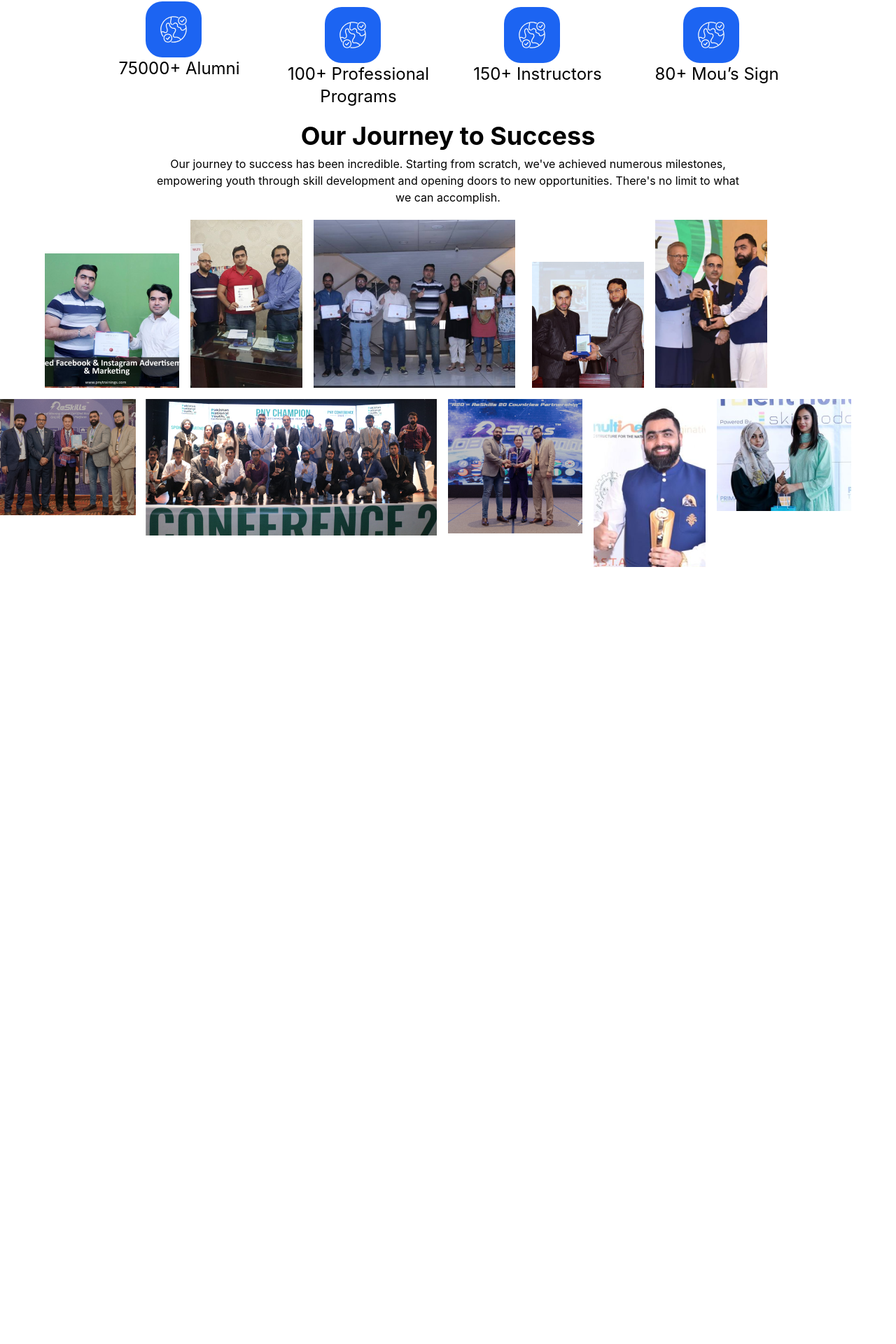
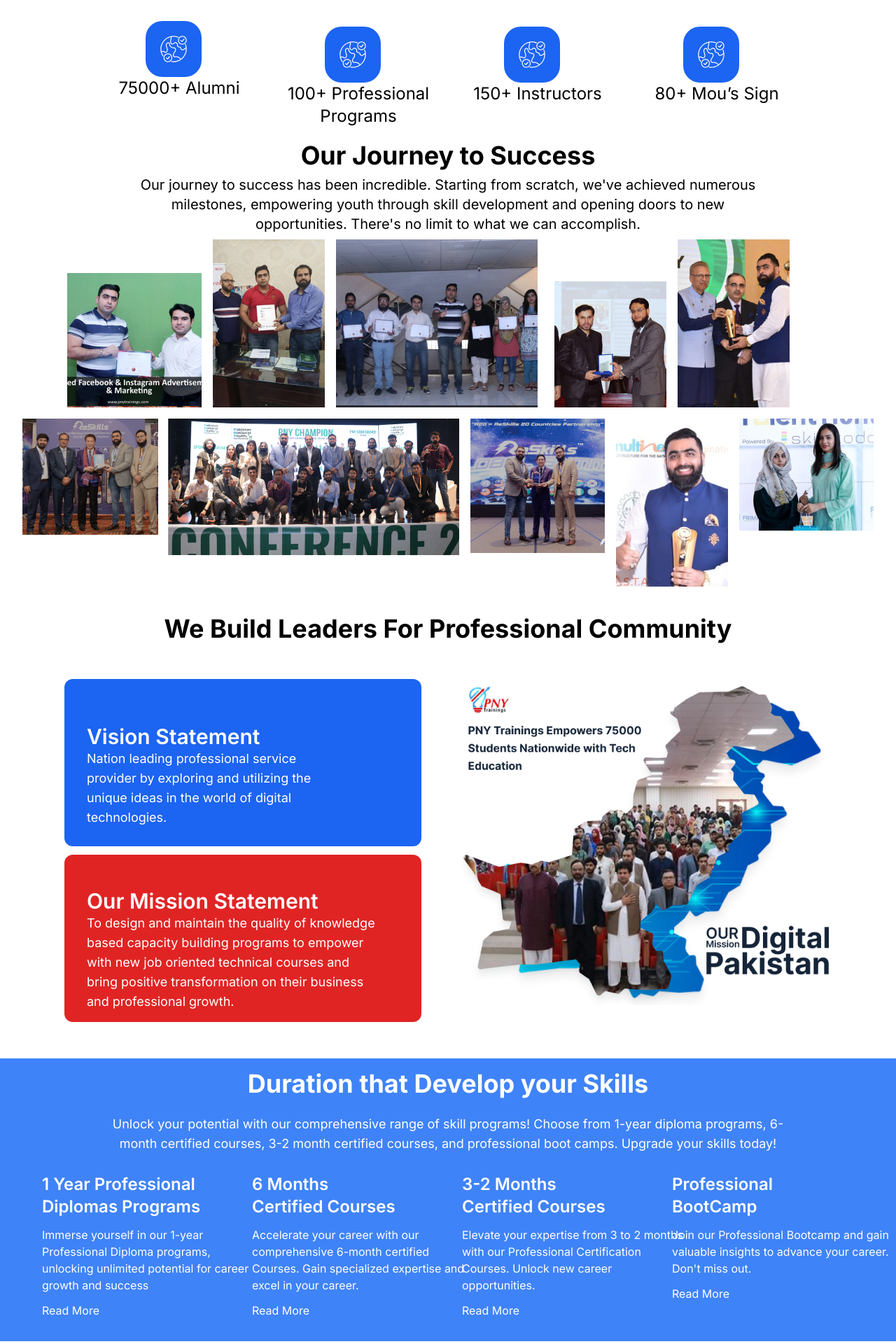
Before and after one commit to rahilazhar12/PNY, a React (Create React App) app: page / in a window 1280 px wide. Shown: the part 840-2760 px from the top of the page at 70% size. Before the commit the page ends 1650 px from the top, so only its background shows below. Built offline with nearby package versions, Linux system fonts and the light colour scheme.

Commit message:
second commit

```diff
--- a/public/index.html
+++ b/public/index.html
@@ -21,6 +21,27 @@
       rel="stylesheet"
       href="https://cdn.jsdelivr.net/npm/bootstrap-icons@1.10.5/font/bootstrap-icons.css"
     />
+    <link
+    href="https://fonts.googleapis.com/css2?family=Inter:wght@200;300;400;500;600;700&display=swap"
+    rel="stylesheet"
+  />
+  <link
+    href="https://fonts.googleapis.com/css2?family=Inter:wght@200;300;400;500;600;700&display=swap"
+    rel="stylesheet"
+  />
+  <link
+    href="https://fonts.googleapis.com/css2?family=Inter:wght@600&family=Manrope:wght@600&display=swap"
+    rel="stylesheet"
+  />
+
+  <link
+    href="https://fonts.googleapis.com/css2?family=Inter:wght@600&family=Manrope:wght@200&family=Poppins:wght@600&display=swap"
+    rel="stylesheet"
+  />
+  <link
+    rel="stylesheet"
+    href="https://cdnjs.cloudflare.com/ajax/libs/font-awesome/4.7.0/css/font-awesome.min.css"
+  />
     <!--
       manifest.json provides metadata used when your web app is installed on a
       user's mobile device or desktop. See https://developers.google.com/web/fundamentals/web-app-manifest/
--- a/src/Screens/Home.js
+++ b/src/Screens/Home.js
@@ -4,6 +4,8 @@ import mainimage from '../Assets/images/responsive.png'
 import Carousal from '../Components/Carousal'
 import logo1 from '../Assets/images/logo1.svg'
 import newgroup from '../Assets/images/newgroup.png'
+import map from '../Assets/images/noun-pakistan-264183 1.png'
+import icon from '../Assets/images/Featured icon.svg'
 
 const Home = () => {
   return (
@@ -34,7 +36,7 @@ const Home = () => {
       <section>
         <div className="grid grid-cols-12 lg:grid-cols-12 max-sm:grid-cols-6">
           <div className="column1 max-sm:order-1 p-10 lg:col-span-7 md:col-span-7  max-sm:col-span-6">
-            <div className='text-3xl font-Inter fon-medium max-sm:text-center'><span className='text-[#F10900] font-Inter fon-medium'>PNY</span> Trainings</div>
+            <div className='text-3xl font-Inter fon-medium max-sm:text-center font-bold'><span className='text-[#F10900]'>PNY</span> Trainings</div>
             <div className='font-Inter lg:text-6xl lg:w-[535px] lg:font-bold max-sm:text-center max-sm:font-bold max-sm:text-3xl'>Pakistan <span className='text-[#F10900]'>No.1</span>  IT Training Institute</div>
             <div className='font-Inter lg:w-[520px] lg:text-xl lg:mt-6 max-sm:text-center'>Certified Courses with Money Making Skills!
               Empower Yourself with Practical Skills that Open Doors
@@ -66,49 +68,49 @@ const Home = () => {
           <p className='text-center font-bold lg:text-4xl max-sm:text-2xl max-sm:p-2'>Accelerate Your Career with PNY Training Institute's</p>
         </div>
         <div className="subaccel lg:flex lg:justify-center">
-          <p className='text-center lg:text-[18.5px] lg:w-[992px] max-sm:text-base p-1'>PNY Trainings Pakistan is the leading IT training institute, offering 100+ courses through online and physical classes. We provide internship opportunities and have a dedicated job cell to help you jumpstart your career</p>
+          <p className='text-center text-xl lg:w-[992px] max-sm:text-base p-1'>PNY Trainings Pakistan is the leading IT training institute, offering 100+ courses through online and physical classes. We provide internship opportunities and have a dedicated job cell to help you jumpstart your career</p>
         </div>
       </section>
       {/* -------------------------------------------------------- */}
-      <section className='grid grid-cols-12 max-sm:ml-12'>
+      <section className='grid grid-cols-12 max-sm:ml-12 max-sm:mr-12'>
         <div className='lg:col-span-12  md:space-y-2 md:col-span-6  max-sm:space-y-2 max-sm:col-span-6 p-4 lg:flex  justify-center'>
           <div class="mainbox">
-            <div class="roundedboxblue  max-sm:w-16 max-sm:h-16  lg:w-20 lg:h-20 p-5 rounded-3xl bg-blue-600 flex justify-center lg:ml-20 ">
+            <div class="roundedboxblue max-sm:ml-10  max-sm:w-16 max-sm:h-16  lg:w-20 lg:h-20 p-5 rounded-3xl bg-blue-600 flex justify-center lg:ml-20 ">
               <div class="icon">
                 <img src={logo1} />
               </div>
             </div>
-            <div class="max-sm:text-sm md:text-center  lg:text-2xl lg:w-64">
+            <div class="max-sm:text-sm md:text-center max-sm:text-center  lg:text-2xl lg:w-64">
               <p>International Collaborations</p>
             </div>
           </div>
           <div class="mainbox">
-            <div class="roundedboxblue max-sm:w-16 max-sm:h-16  lg:w-20 lg:h-20 p-5 rounded-3xl bg-blue-600 flex justify-center lg:ml-20">
+            <div class="roundedboxblue max-sm:ml-10 max-sm:w-16 max-sm:h-16  lg:w-20 lg:h-20 p-5 rounded-3xl bg-blue-600 flex justify-center lg:ml-20">
               <div class="icon">
                 <img class="imges" src={logo1} />
               </div>
             </div>
-            <div class="max-sm:text-sm md:text-center lg:text-2xl  max-sm:w-195 lg:w-64">
+            <div class="max-sm:text-sm md:text-center lg:text-2xl max-sm:text-center  max-sm:w-195 lg:w-64">
               <p>Awarded by USA Education 2.0</p>
             </div>
           </div>
           <div class="mainbox">
-            <div class="roundedboxblue max-sm:w-16 max-sm:h-16  lg:w-20 lg:h-20 p-5 rounded-3xl bg-blue-600 flex justify-center lg:ml-20">
+            <div class="roundedboxblue max-sm:ml-10 max-sm:w-16 max-sm:h-16  lg:w-20 lg:h-20 p-5 rounded-3xl bg-blue-600 flex justify-center lg:ml-20">
               <div class="icon">
                 <img class="imges" src={logo1} />
               </div>
             </div>
-            <div class="max-sm:text-sm md:text-center lg:text-2xl  max-sm:w-19 lg:w-64">
+            <div class="max-sm:text-sm md:text-center lg:text-2xl max-sm:text-center max-sm:w-19 lg:w-64">
               <p>Multiple Branches in Pakistan</p>
             </div>
           </div>
           <div class="mainbox">
-            <div class="roundedboxblue max-sm:w-16 max-sm:h-16  lg:w-20 lg:h-20 p-5 rounded-3xl bg-blue-600 flex justify-center lg:ml-20">
+            <div class="roundedboxblue max-sm:ml-10 max-sm:w-16 max-sm:h-16  lg:w-20 lg:h-20 p-5 rounded-3xl bg-blue-600 flex justify-center lg:ml-20">
               <div class="icon">
                 <img class="imges" src={logo1} />
               </div>
             </div>
-            <div class="max-sm:text-sm md:text-center lg:text-2xl  max-sm:w-195 lg:w-64">
+            <div class="max-sm:text-sm md:text-center lg:text-2xl max-sm:text-center max-sm:w-195 lg:w-64">
               <p>Affiliated with Govt. (PSDA & PBTE)</p>
             </div>
           </div>
@@ -118,42 +120,42 @@ const Home = () => {
         {/* Col-2 */}
         <div className='lg:col-span-12 md:space-y-2 md:col-span-6 max-sm:col-span-6 p-5 lg:flex lg:justify-center'>
           <div class="mainbox">
-            <div class="roundedboxblue  max-sm:w-16 max-sm:h-16  lg:w-20 lg:h-20 p-5 rounded-3xl bg-blue-600 flex justify-center lg:ml-20 ">
+            <div class="roundedboxblue max-sm:ml-10  max-sm:w-16 max-sm:h-16  lg:w-20 lg:h-20 p-5 rounded-3xl bg-blue-600 flex justify-center lg:ml-20 ">
               <div class="icon">
                 <img src={logo1} />
               </div>
             </div>
-            <div class="max-sm:text-sm md:text-center max-sm:w-28 lg:text-2xl lg:w-64">
+            <div class="max-sm:text-sm md:text-center max-sm:w-28 max-sm:text-center lg:text-2xl lg:w-64">
               <p>75000+ Alumni</p>
             </div>
           </div>
           <div class="mainbox max-sm:mt-6">
-            <div class="roundedboxblue max-sm:w-16 max-sm:h-16  lg:w-20 lg:h-20 p-5 rounded-3xl bg-blue-600 flex justify-center lg:ml-20 ">
+            <div class="roundedboxblue max-sm:ml-10 max-sm:w-16 max-sm:h-16  lg:w-20 lg:h-20 p-5 rounded-3xl bg-blue-600 flex justify-center lg:ml-20 ">
               <div class="icon">
                 <img src={logo1} />
               </div>
             </div>
-            <div class="max-sm:text-sm md:text-center  lg:text-2xl lg:w-64">
+            <div class="max-sm:text-sm md:text-center max-sm:text-center  lg:text-2xl lg:w-64">
               <p>100+ Professional Programs</p>
             </div>
           </div>
           <div class="mainbox max-sm:mt-4">
-            <div class="roundedboxblue max-sm:w-16 max-sm:h-16  lg:w-20 lg:h-20 p-5 rounded-3xl bg-blue-600 flex justify-center lg:ml-20 ">
+            <div class="roundedboxblue max-sm:ml-10 max-sm:w-16 max-sm:h-16  lg:w-20 lg:h-20 p-5 rounded-3xl bg-blue-600 flex justify-center lg:ml-20 ">
               <div class="icon">
                 <img src={logo1} />
               </div>
             </div>
-            <div class="max-sm:text-sm md:text-center  lg:text-2xl lg:w-64">
+            <div class="max-sm:text-sm md:text-center max-sm:text-center lg:text-2xl lg:w-64">
               <p>150+ Instructors</p>
             </div>
           </div>
           <div class="mainbox max-sm:mt-5">
-            <div class="roundedboxblue max-sm:w-16 max-sm:h-16  lg:w-20 lg:h-20 p-5 rounded-3xl bg-blue-600 flex justify-center lg:ml-20 ">
+            <div class="roundedboxblue max-sm:ml-10 max-sm:w-16 max-sm:h-16  lg:w-20 lg:h-20 p-5 rounded-3xl bg-blue-600 flex justify-center lg:ml-20 ">
               <div class="icon">
                 <img src={logo1} />
               </div>
             </div>
-            <div class="max-sm:text-sm md:text-center lg:text-2xl lg:w-64">
+            <div class="max-sm:text-sm md:text-center max-sm:text-center lg:text-2xl lg:w-64">
               <p>80+ Mou’s Sign</p>
             </div>
           </div>
@@ -163,19 +165,148 @@ const Home = () => {
       {/* Section-3 */}
       <div class="grid">
         <div class=" flex justify-center">
-            <p className=' lg:text-4xl max-sm:text-2xl max-sm:font-bold lg:font-bold max-sm:text-center'>Our Journey to Success</p>
+          <p className='text-4xl text-center font-bold max-sm:text-2xl'>Our Journey to Success</p>
         </div>
 
         <div class="PNYTrainingsPakistan p-2 justify-center flex">
-            <p className='lg:font-normal text-center max-sm:font-medium max-sm:text-base lg:w-[880px]'>
+          <p className='font-normal text-xl text-center lg:w-[880px] max-sm:text-base'>
             Our journey to success has been incredible. Starting from scratch, we've achieved numerous milestones, empowering youth through skill development and opening doors to new opportunities. There's no limit to what we can accomplish.
           </p>
         </div>
-          <div class="section-4img mt-3">
+        <div class="flex justify-center">
           <img src={newgroup} class="img-fluid" alt="" />
         </div>
+      </div>
 
+      {/* Section-4 */}
+      <section className='mt-10'>
+        <div className="grid grid-rows-1">
+          <div className="develop text-center text-4xl font-bold max-sm:text-2xl">We Build Leaders For Professional Community</div>
         </div>
+        <div className="grid grid-cols-12 lg:py-10 lg:px-20 max-sm:grid-cols-6">
+          <div className="col-span-6 space-y-3 rounded-xl max-sm:order-1 p-3">
+            <div className="mainboxvision rounded-xl bg-blue-600 lg:w-[510px] lg:h-[239px] lg:py-12  max-sm:p-5  lg:px-8 text-white">
+              <div className="vision text-3xl max-sm:text-2xl font-semibold mt-4">Vision Statement</div>
+              <div className="visionp lg:w-[350px] max-sm:text-base text-lg max-sm:text-justify ">Nation leading professional service provider by exploring and utilizing the unique ideas in the world of digital technologies.</div>
+            </div>
+
+            <div className="mainboxvision rounded-xl bg-red-600 lg:w-[510px] lg:h-[239px] lg:py-12  max-sm:p-4  lg:px-8 text-white">
+              <div className="vision text-3xl max-sm:text-2xl font-semibold">Our Mission Statement</div>
+              <div className="visionp lg:w-[420px]  max-sm:text-base  max-sm:text-justify text-lg ">To design and maintain the quality of knowledge based capacity building programs to empower with new job oriented technical courses and bring positive transformation on their business and professional growth.</div>
+            </div>
+          </div>
+          <div className="col-span-6 ">
+            <img className='lg:w-[600px] lg:h-[500px] max-sm:w-[380px] h-[332px] p-4' src={map} alt="" />
+          </div>
+        </div>
+      </section>
+
+      {/* Section-5 */}
+      <section className='bg-blue-500 p-15 text-white'>
+        <div className="grid justify-center">
+          <div className='lg:text-4xl row-span-1 font-bold text-center max-sm:text-2xl lg:py-4'>Duration that Develop your Skills</div>
+          <div className='lg:text-lg lg:w-[990px] row-span-1 p-2 text-center max-sm:text-base'>Unlock your potential with our comprehensive range of skill programs! Choose from 1-year diploma programs, 6-month certified courses, 3-2 month certified courses, and professional boot camps. Upgrade your skills today!</div>
+        </div>
+
+        <div className="grid grid-cols-12 p-5 max-sm:grid-cols-4 lg:ml-10">
+          <div className=' col-span-3 max-sm:col-span-4 space-y-3'>
+            <div className="1yeardeploma text-2xl lg:font-semibold">1 Year Professional Diplomas Programs</div>
+            <div className="Immerse">Immerse yourself in our 1-year Professional Diploma programs, unlocking unlimited potential for career growth and success</div>
+            <div>  <a href="">Read More</a></div>
+            <div className=' max-sm:border-b-2 max-sm:w-52  max-sm:ml-20'></div>
+          </div>
+
+
+          <div className=' col-span-3 max-sm:col-span-4 space-y-3'>
+            <div className="1yeardeploma text-2xl lg:font-semibold lg:w-52">6 Months Certified Courses</div>
+            <div className="Immerse lg:w-80">Accelerate your career with our comprehensive 6-month certified Courses. Gain specialized expertise and excel in your career.</div>
+            <div>  <a href="">Read More</a></div>
+            <div className=' max-sm:border-b-2 max-sm:w-52  max-sm:ml-20'></div>
+          </div>
+
+
+          <div className=' col-span-3 max-sm:col-span-4 space-y-3'>
+            <div className="1yeardeploma text-2xl lg:font-semibold lg:w-52">3-2 Months Certified Courses</div>
+            <div className="Immerse lg:w-80">Elevate your expertise from 3 to 2 months with our Professional Certification Courses. Unlock new career opportunities.</div>
+            <div>  <a href="">Read More</a></div>
+            <div className=' max-sm:border-b-2 max-sm:w-52  max-sm:ml-20'></div>
+          </div>
+
+
+          <div className=' col-span-3 max-sm:col-span-4 space-y-3'>
+            <div className="1yeardeploma text-2xl lg:font-semibold lg:w-52">Professional BootCamp</div>
+            <div className="Immerse lg:w-80">Join our Professional Bootcamp and gain valuable insights to advance your career. Don't miss out.</div>
+            <div>  <a href="">Read More</a></div>
+          </div>
+        </div>
+      </section>
+
+      {/* Section-6 */}
+      <section>
+        <div className="startlearning lg:mt-8 flex justify-center lg:text-4xl font-bold max-sm:text-2xl mb-6">
+          <p>Start Learning</p>
+        </div>
+
+        <div className="grid grid-cols-12 lg:px-20  max-sm:px-3.5 py-5 max-sm:py-2 max-sm:grid-cols-4 lg:space-x-10 max-sm:space-y-2">
+          <div className='col-span-4 '>
+            <div className="mainbox bg-[#F0F7FF] p-5 space-y-2 rounded">
+              <div className="img"> <img src={icon} alt="" /> </div>
+              <div className="developement text-2xl font-semibold font-Inter">Development</div>
+              <div className="paragraph">By learning these advanced courses, you will understand the fundamentals of object-oriented programming and how to write...</div>
+              <div><a href="" className=' text-blue-500 font-semibold'>View Course</a></div>
+            </div>
+          </div>
+
+          <div className='col-span-4 '>
+            <div className="mainbox  bg-[#F0F7FF] p-5 space-y-2 rounded">
+              <div className="img"> <img src={icon} alt="" /> </div>
+              <div className="developement text-2xl font-semibold">Marketing</div>
+              <div className="paragraph">Learn how to do SEO, SMO, PPC, CPL, Web analytics, and social media marketing through our highly advanced and strategic...</div>
+              <div><a href="" className=' text-blue-500 font-semibold'>View Course</a></div>
+            </div>
+          </div>
+
+          <div className='col-span-4 '>
+            <div className="mainbox  bg-[#F0F7FF] p-5 space-y-2 rounded">
+              <div className="img"> <img src={icon} alt="" /> </div>
+              <div className="developement text-2xl font-semibold">Art & Design</div>
+              <div className="paragraph">Our comprehensive design training classes teach you about design techniques as well as how to use various software to cr...</div>
+              <div><a href="" className=' text-blue-500 font-semibold'>View Course</a></div>
+            </div>
+          </div>
+        </div>
+
+        {/* .................. */}
+        <div className="grid grid-cols-12 lg:px-20  max-sm:px-3.5  max-sm:grid-cols-4 lg:space-x-10 max-sm:space-y-2">
+          <div className='col-span-4 '>
+            <div className="mainbox  bg-[#F0F7FF] p-5 space-y-2 rounded">
+              <div className="img"> <img src={icon} alt="" /> </div>
+              <div className="developement text-2xl font-semibold">IT & Software</div>
+              <div className="paragraph w-80">Learn how to handle realistic computer problems and run operating systems fruitfully in information technology and...</div>
+              <div><a href="" className=' text-blue-500 font-semibold'>View Course</a></div>
+            </div>
+          </div>
+
+          <div className='col-span-4 '>
+            <div className="mainbox  bg-[#F0F7FF] p-5 space-y-2 rounded">
+              <div className="img"> <img src={icon} alt="" /> </div>
+              <div className="developement text-2xl font-semibold">Business & Accounts</div>
+              <div className="paragraph">Learn the business library as a professional, which teaches you how to organize software and technology that leads acros...</div>
+              <div><a href="" className=' text-blue-500 font-semibold'>View Course</a></div>
+            </div>
+          </div>
+
+          <div className='col-span-4 '>
+            <div className="mainbox  bg-[#F0F7FF] p-5 space-y-2 rounded">
+              <div className="img"> <img src={icon} alt="" /> </div>
+              <div className="developement text-2xl font-semibold">Multimedia</div>
+              <div className="paragraph">Learn the advanced methods of taking pictures and build a portfolio that showcases your professional photography skills....</div>
+              <div><a href="" className=' text-blue-500 font-semibold'>View Course</a></div>
+            </div>
+          </div>
+        </div>
+      </section>
+
     </main>
     </>
   )
```
Also changed, not shown: src/Components/Navbar.js (+8 -6 lines). Lines whose indentation alone changed are shown as unchanged.
